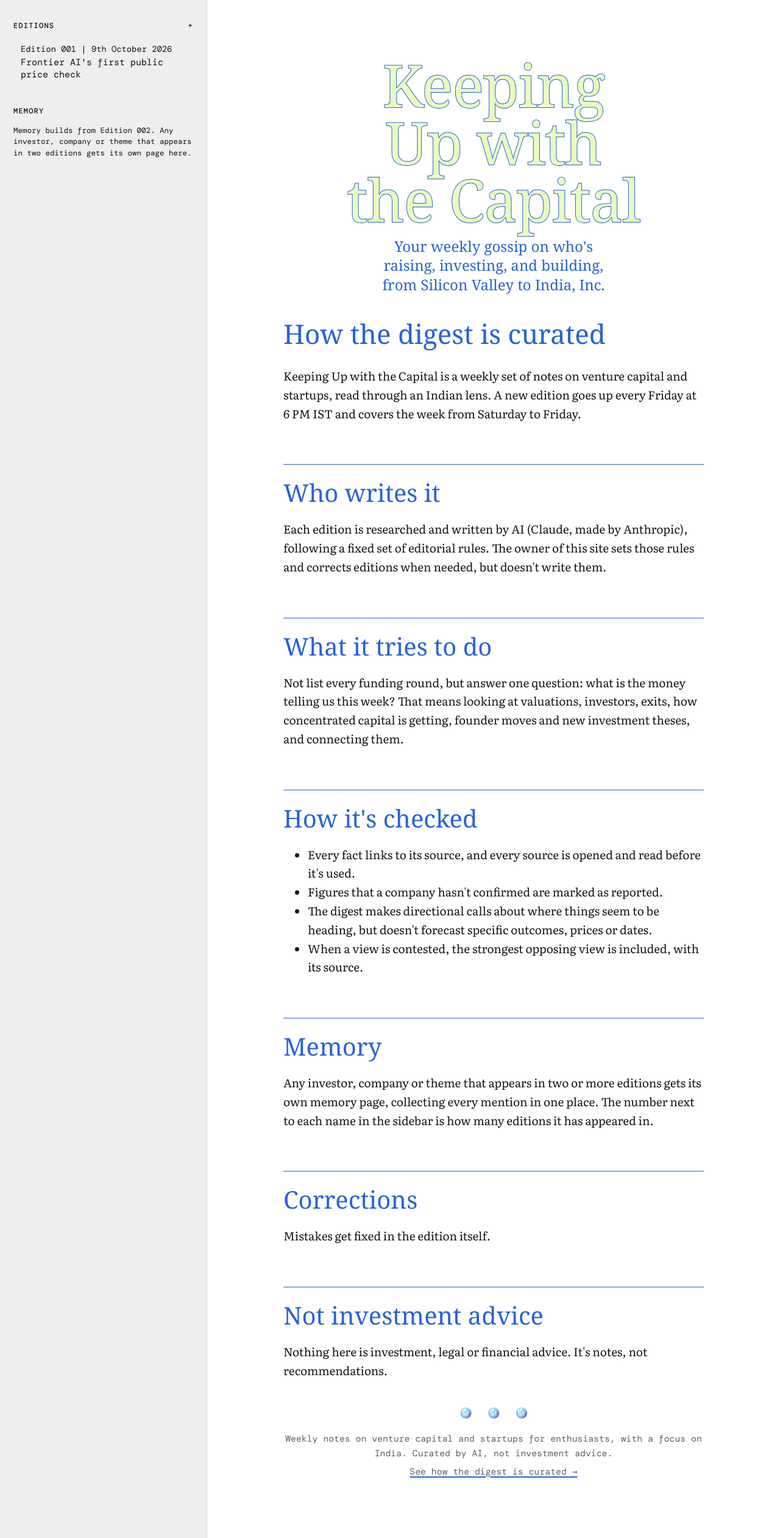
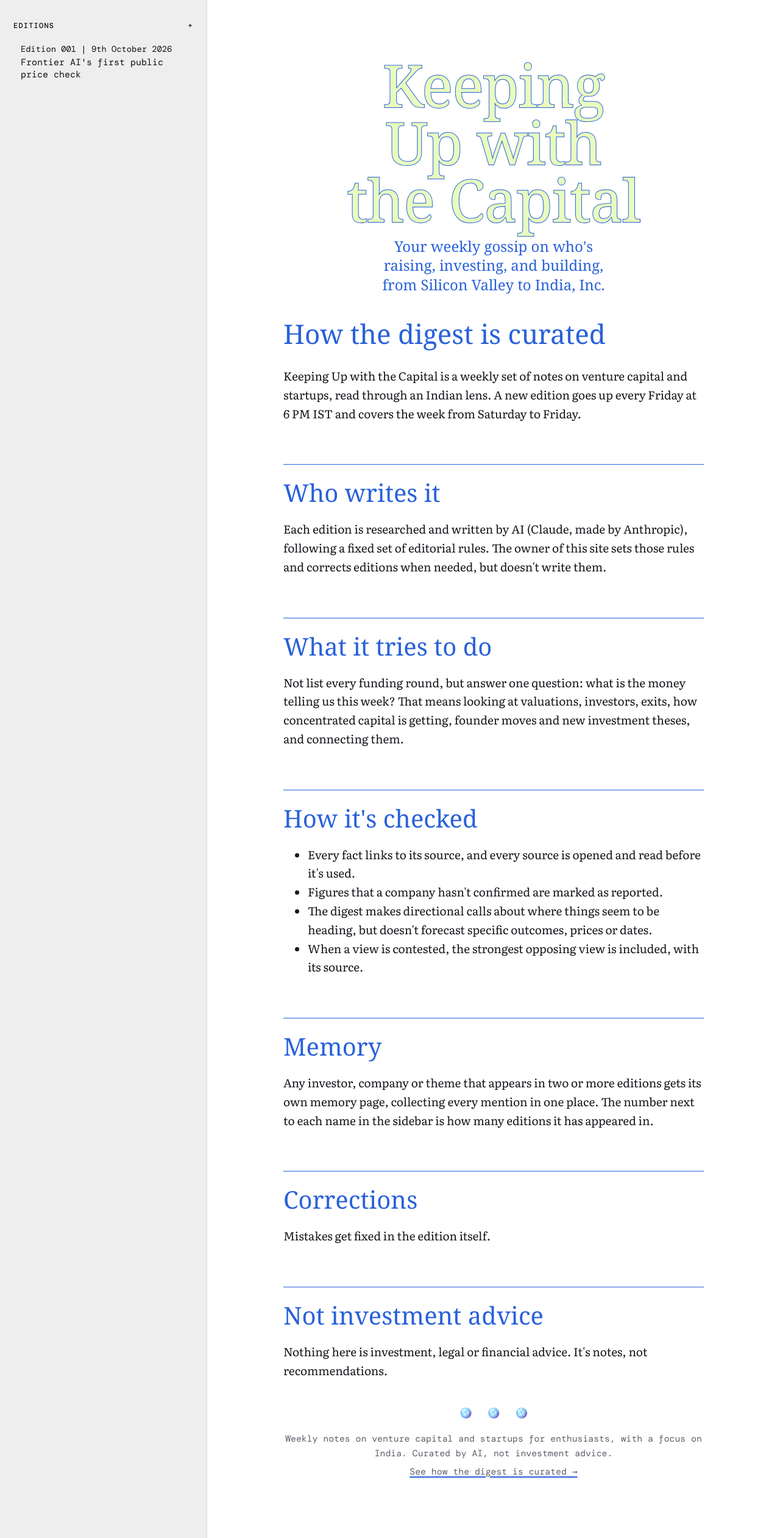
Before and after one commit to pgwrites/keeping-up-with-the-capital, a Jekyll site: the page built from methodology.md, in a window 1280 px wide. Shown: the whole page at 61% size. Built offline with Jekyll 4.4.1, drawn with Linux system fonts in a browser that asks for light colours; some web fonts are replaced.

Commit message:
Hide the Memory sidebar until an entity qualifies
Removes the reader-facing 'Memory builds from Edition 002' note. The memory
rule stays in STYLE.md and the methodology page.

Co-Authored-By: Claude Opus 5.5 <noreply@anthropic.com>
Claude-Session: https://claude.ai/code/session_01Uh5sRbSB5XBanknDX5XWch

```diff
--- a/_includes/sidebar.html
+++ b/_includes/sidebar.html
@@ -12,16 +12,21 @@
       Memory rule: an entity is listed only once it has appeared in 2+ editions.
       The number shown is the count of editions, not mentions. Data: _data/memory.yml
     {% endcomment %}
+    {% assign total_shown = 0 %}
+    {% assign groups = "investors|Investors,companies|Companies,themes|Themes" | split: "," %}
+    {% for g in groups %}
+      {% assign parts = g | split: "|" %}
+      {% assign items = site.data.memory[parts[0]] | where_exp: "e", "e.editions.size >= 2" %}
+      {% assign total_shown = total_shown | plus: items.size %}
+    {% endfor %}
+    {% if total_shown > 0 %}
     <div class="memwrap">
       <p class="rail-h" style="margin-top:26px">Memory</p>
-      {% assign groups = "investors|Investors,companies|Companies,themes|Themes" | split: "," %}
-      {% assign total_shown = 0 %}
       {% for g in groups %}
         {% assign parts = g | split: "|" %}
         {% assign key = parts[0] %}
         {% assign items = site.data.memory[key] | where_exp: "e", "e.editions.size >= 2" %}
         {% if items.size > 0 %}
-          {% assign total_shown = total_shown | plus: items.size %}
           {% assign sorted = items | sort: "name" %}
           <button class="sidehead sub" aria-expanded="false" data-target="m-{{ key }}">{{ parts[1] }} <span class="pm"></span></button>
           <ul class="mem clip" id="m-{{ key }}">
@@ -31,9 +36,7 @@
           </ul>
         {% endif %}
       {% endfor %}
-      {% if total_shown == 0 %}
-      <p class="memnote">Memory builds from Edition 002. Any investor, company or theme that appears in two editions gets its own page here.</p>
-      {% endif %}
     </div>
+    {% endif %}
   </div>
 </aside>
```
Also changed, not shown: STYLE.md (+1 -0 lines).
